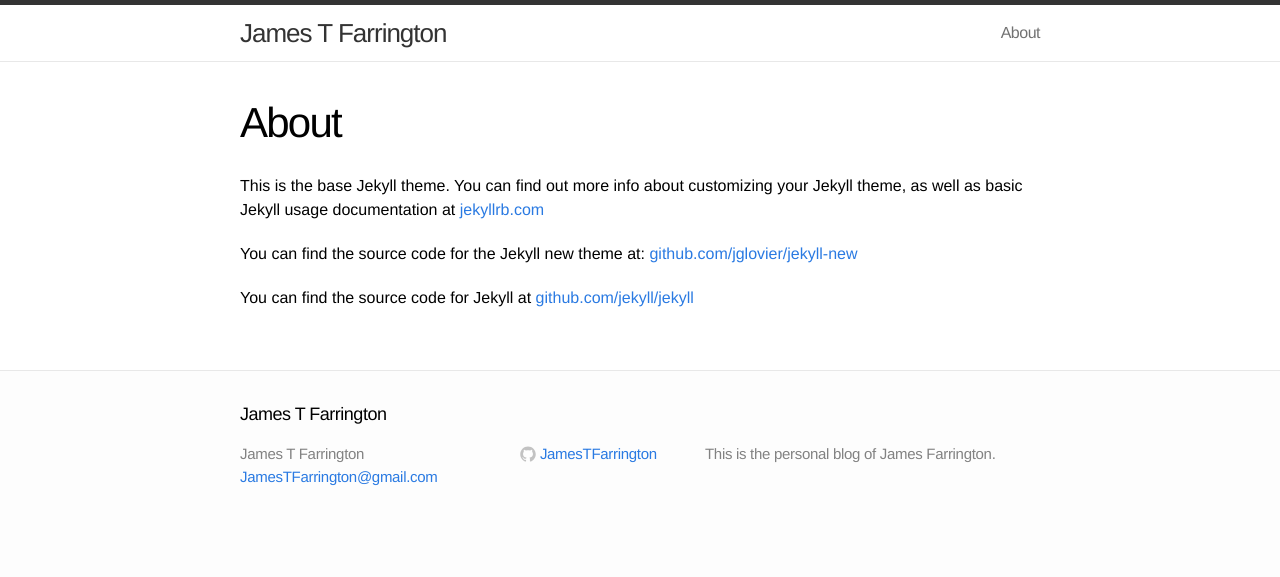
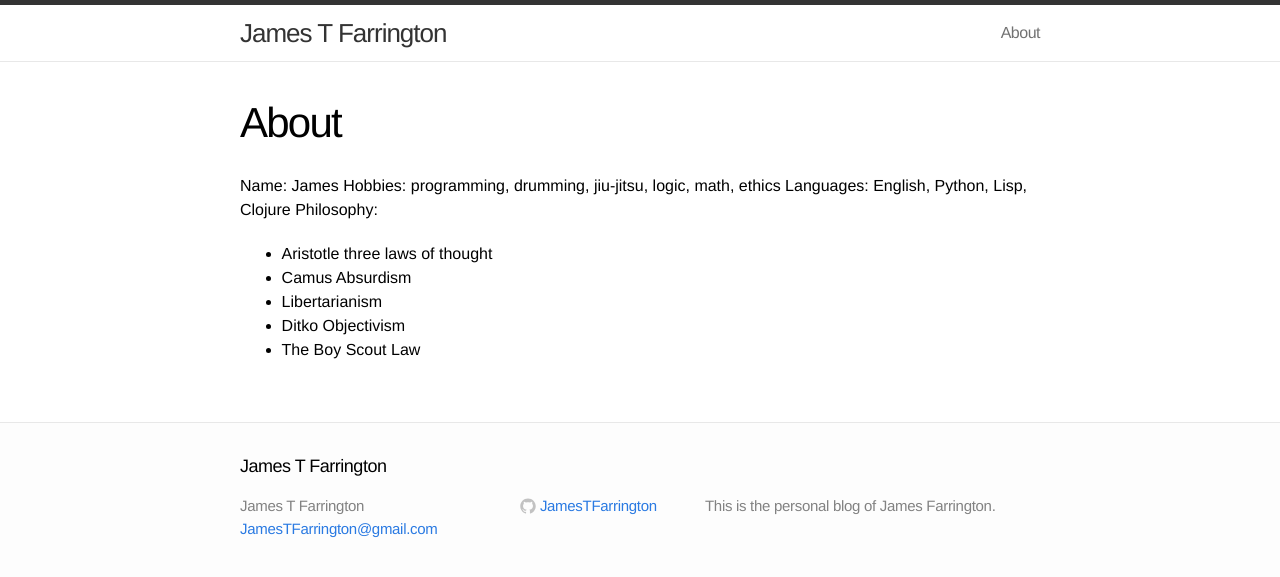
Before and after one commit to JamesTFarrington/JamesTFarrington.github.io, a Jekyll site: the page built from about.md, in a window 1280 px wide. Shown: the top 577 px of the page. Built offline with Jekyll 4.4.1, drawn with Linux system fonts in a browser that asks for light colours.

Commit message:
updated about section

```diff
--- a/about.md
+++ b/about.md
@@ -4,8 +4,12 @@ title: About
 permalink: /about/
 ---
 
-This is the base Jekyll theme. You can find out more info about customizing your Jekyll theme, as well as basic Jekyll usage documentation at [jekyllrb.com](http://jekyllrb.com/)
-
-You can find the source code for the Jekyll new theme at: [github.com/jglovier/jekyll-new](https://github.com/jglovier/jekyll-new)
-
-You can find the source code for Jekyll at [github.com/jekyll/jekyll](https://github.com/jekyll/jekyll)
+Name: James
+Hobbies: programming, drumming, jiu-jitsu, logic, math, ethics
+Languages: English, Python, Lisp, Clojure
+Philosophy:
+- Aristotle three laws of thought
+- Camus Absurdism
+- Libertarianism
+- Ditko Objectivism
+- The Boy Scout Law
```
Also changed, not shown: _posts/2014-08-09-welcome-to-jekyll.markdown (deleted, +0 -24 lines).
